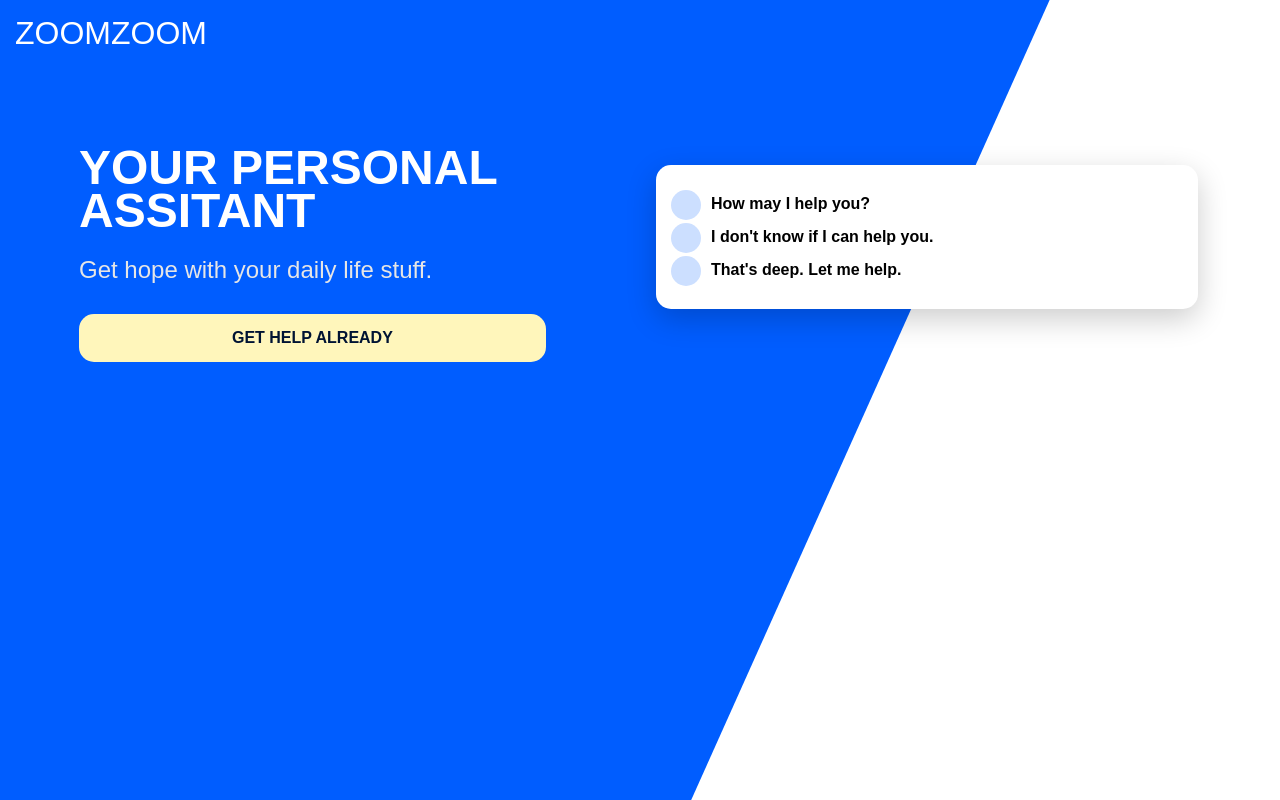
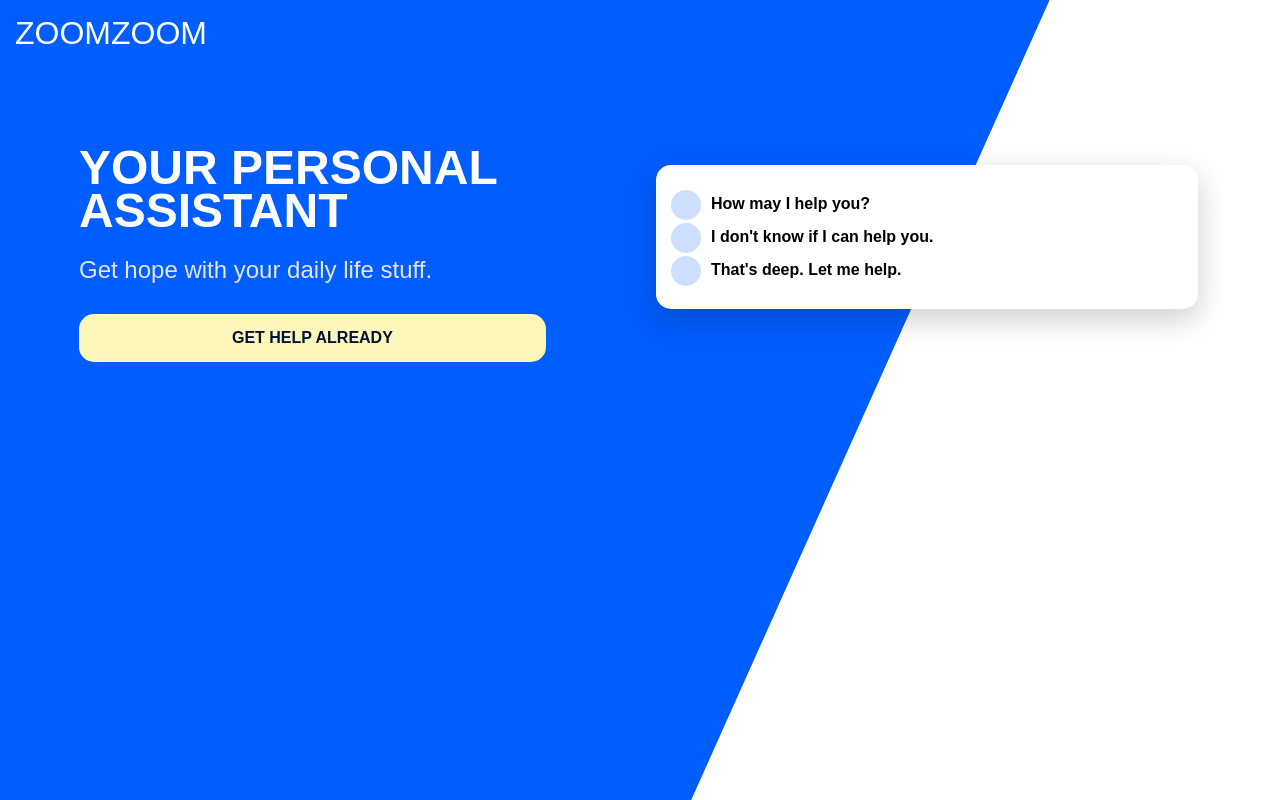
Before and after one commit to lmayai/sassy, a plain HTML site: page index.html in a window 1280 px wide. Drawn offline with Linux system fonts and the light colour scheme.

Commit message:
Fix hero title

```diff
--- a/index.html
+++ b/index.html
@@ -33,7 +33,7 @@
     </section>
 
     <section id="hero">
-      <h1>Your Personal Assitant</h1>
+      <h1>Your Personal Assistant</h1>
       <p>Get hope with your daily life stuff.</p>
       <a href="#">Get help already</a>
     </section>
```
